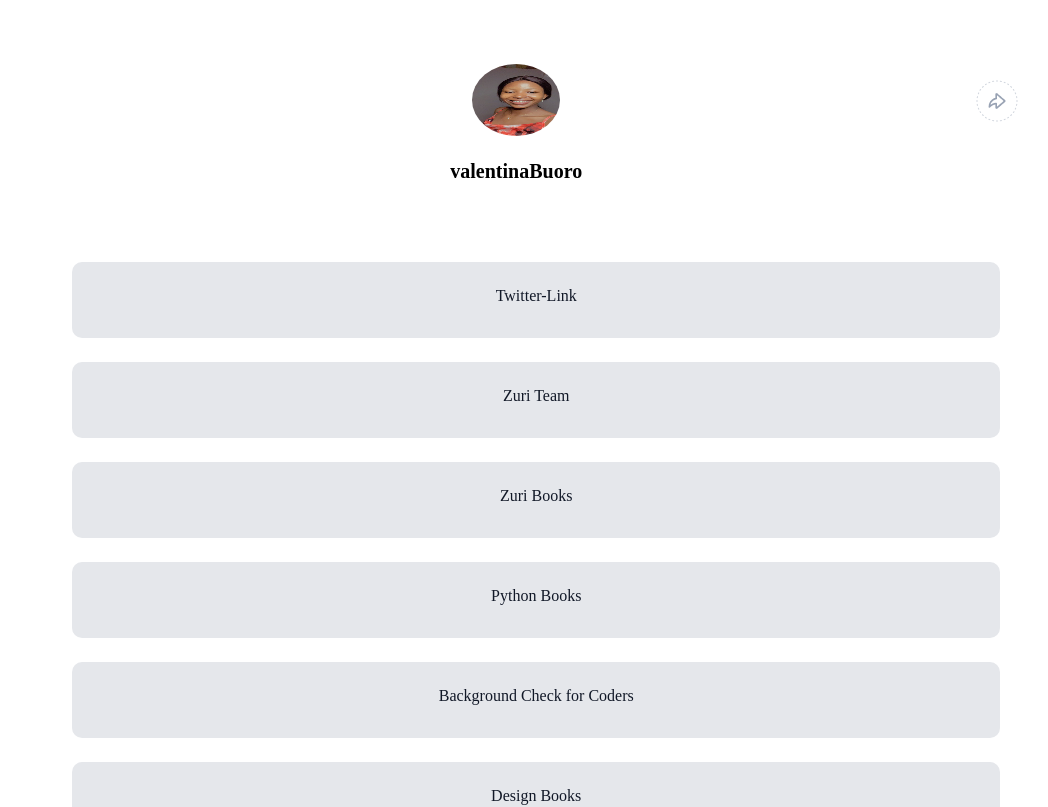
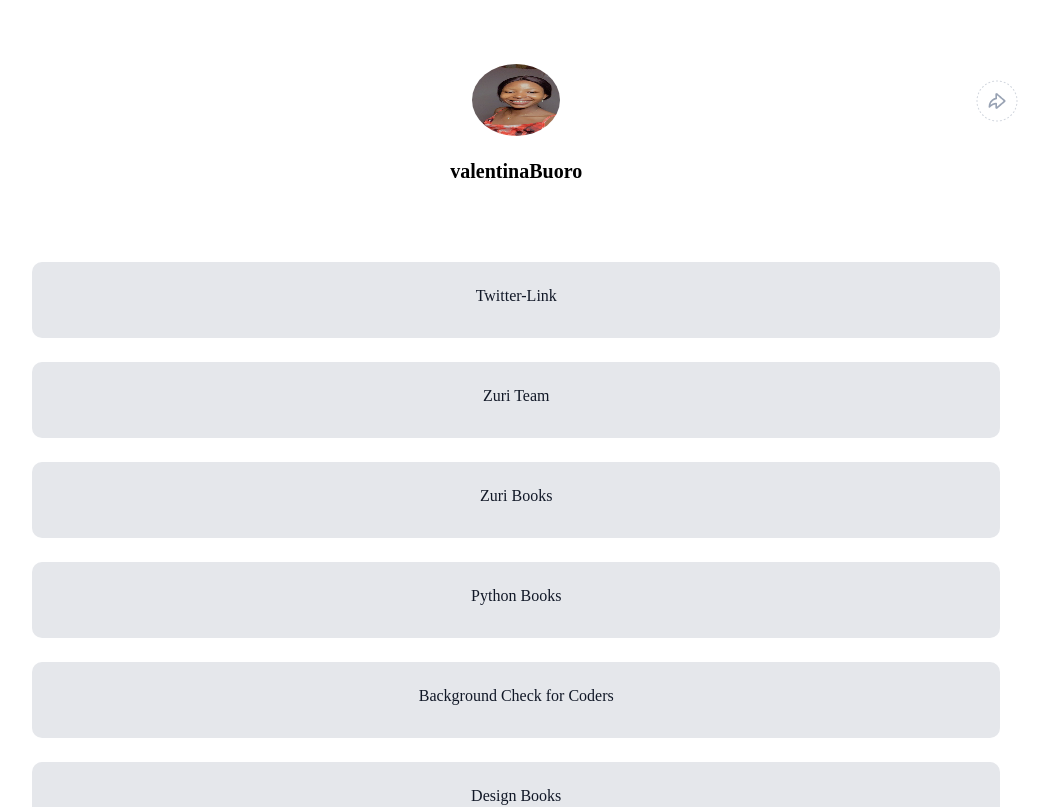
Before and after one commit to queen-x-vee/hng-frontend-stage-1-task, a React (Create React App) app: page / in a window 1280 px wide. Shown: the top 807 px of the page, without its empty margins (70-1118 px from the left). Built offline with nearby package versions, Linux system fonts and the light colour scheme.

Commit message:
updated elements

```diff
--- a/src/App.js
+++ b/src/App.js
@@ -33,19 +33,19 @@
               </div>
             );
           })}
-          <ul className="links">
+          <div className="links">
             {userLinks.map((link) => {
               return (
                 <>
-                  <li>
+                  <div className="link-button">
                     <a className="link" id={link.id} href={link.link}>
                       {link.title}
                     </a>
-                  </li>
+                  </div>
                 </>
               );
             })}
-          </ul>
+          </div>
         </div>
       </div>
 
--- a/src/index.css
+++ b/src/index.css
@@ -3,13 +3,13 @@
   padding: 0;
   box-sizing: border-box;
 }
-ul{
+.links{
   display: flex;
   flex-direction: column;
   justify-content: space-between;
   height: 576px;
 }
-li{
+.link-button{
   width:100%;
   height: 76px;
   background-color: #e5e7eb;
@@ -20,7 +20,7 @@
   transition: all .2s ease-in-out;
 
 }
-li:hover{
+.link-button:hover{
   background: #353637;
   color:#fff;
   transform: scale(1.05);
```
